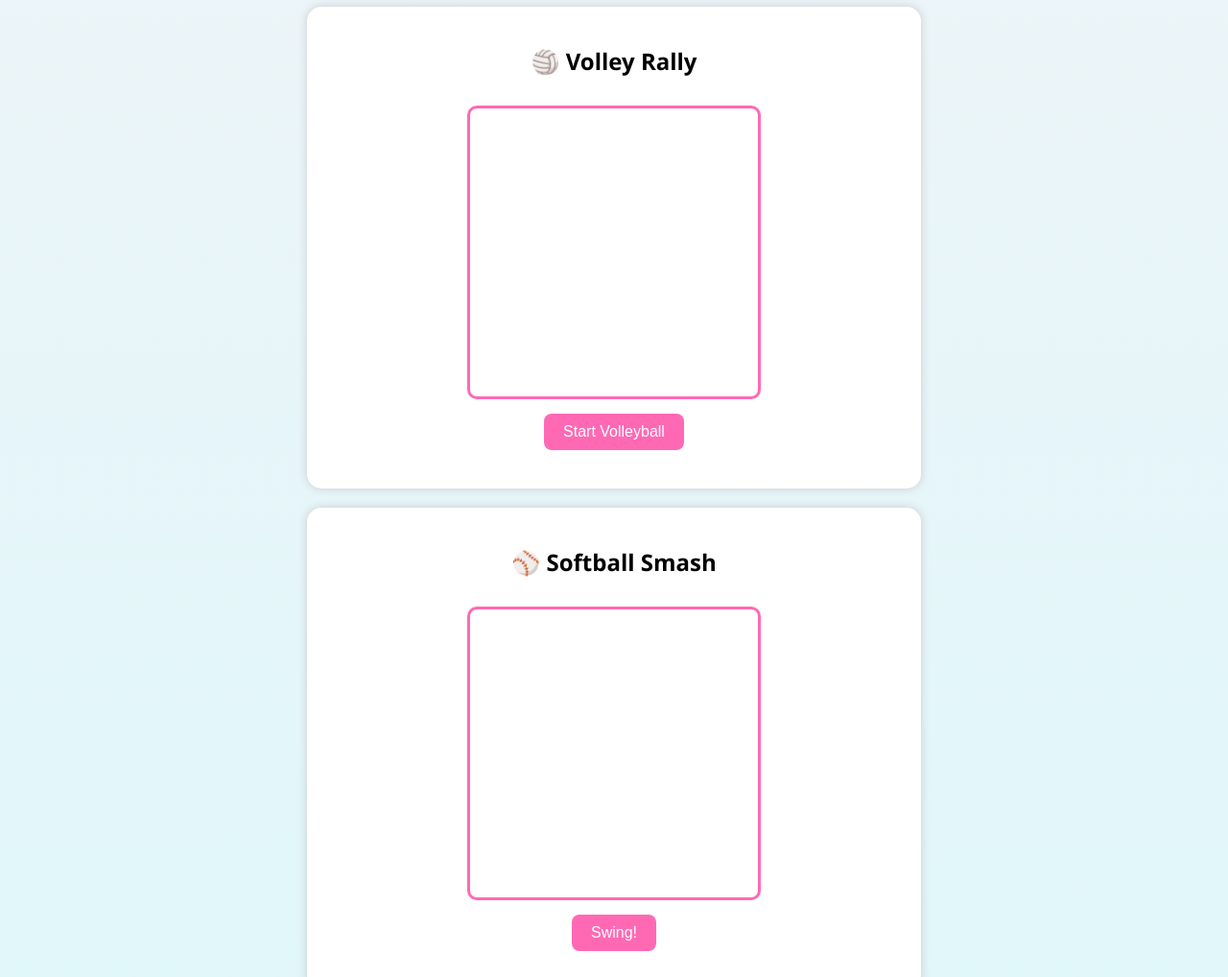
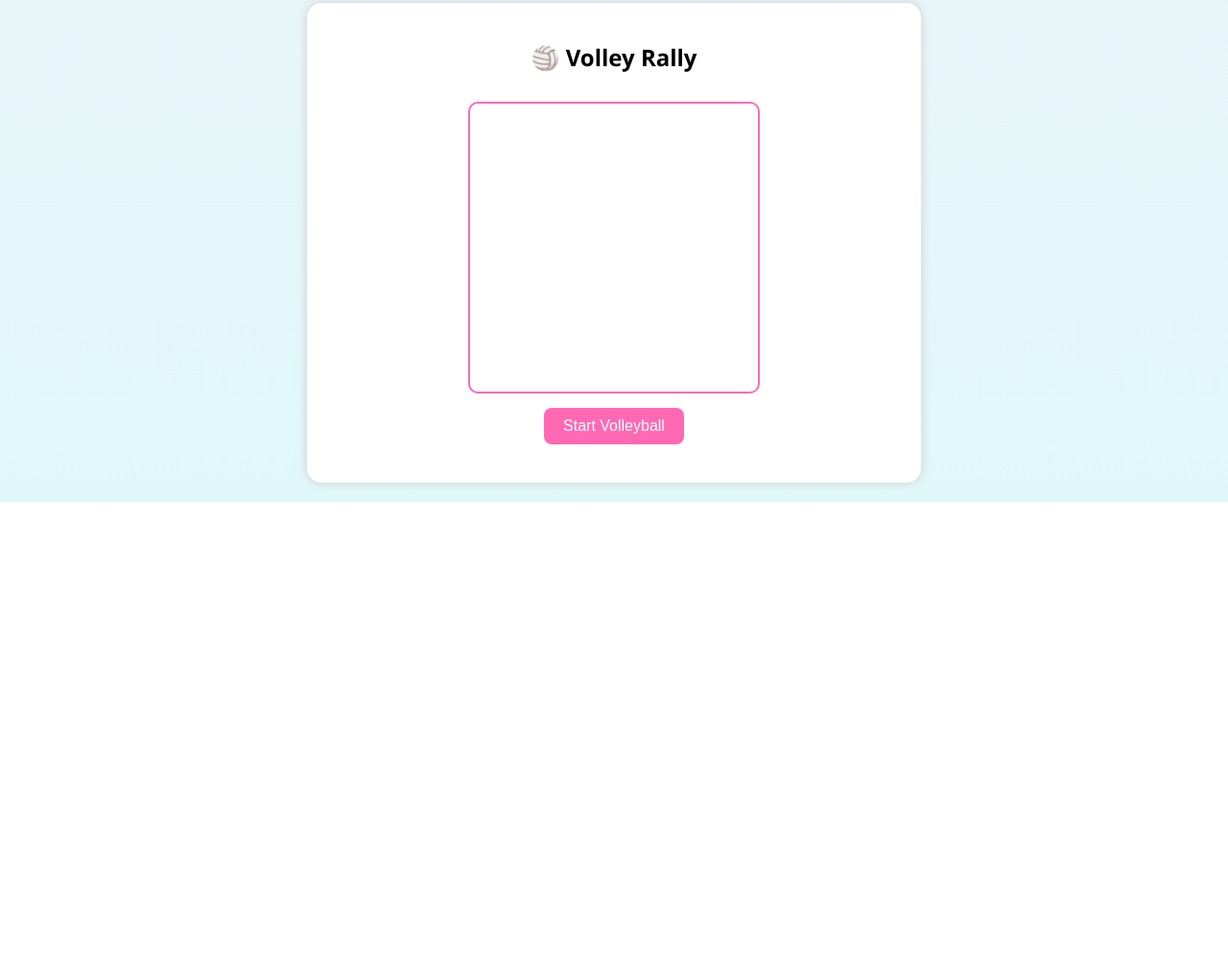
Before and after one commit to 3orca2024/flappy, a plain HTML site: page index.html in a window 1280 px wide. Shown: the part 1782-2800 px from the top of the page at 96% size. After the commit the page ends 2305 px from the top, so only its background shows below. Drawn offline with Linux system fonts and the light colour scheme.

Commit message:
Update index.html

```diff
--- a/index.html
+++ b/index.html
@@ -17,7 +17,7 @@
       margin: 0;
     }
     canvas {
-      border: 3px solid #ff69b4;
+      border: 2px solid #ff69b4;
       border-radius: 10px;
       margin: 10px;
       background-color: #ffffff;
@@ -58,7 +58,7 @@
 
   <div class="section">
     <h2>💖 About Me</h2>
-    <p>Hi! I'm <strong>Parker Champlin</strong>, a middle schooler who loves climbing 🧗‍♀️, skiing ⛷️, volleyball 🏐, and softball ⚾. This arcade is my sporty sparkle zone — pick your avatar and play!</p>
+    <p>Hi! I'm <strong>Parker Champlin</strong>, a middle schooler who loves climbing 🧗‍♀️, skiing ⛷️, and volleyball 🏐. This arcade is my sporty sparkle zone — pick your avatar and play!</p>
   </div>
 
   <div class="section">
@@ -68,7 +68,6 @@
       <option value="🧗‍♀️">🧗‍♀️ Climber</option>
       <option value="⛷️">⛷️ Skier</option>
       <option value="🏐">🏐 Volleyballer</option>
-      <option value="⚾">⚾ Softballer</option>
     </select>
     <p>Selected Avatar: <span id="avatarDisplay">🧍‍♀️</span></p>
   </div>
@@ -96,12 +95,6 @@
     <h2>🏐 Volley Rally</h2>
     <canvas id="volleyCanvas" width="300" height="300"></canvas><br>
     <button onclick="startVolley()">Start Volleyball</button>
-  </div>
-
-  <div class="section">
-    <h2>⚾ Softball Smash</h2>
-    <canvas id="softballCanvas" width="300" height="300"></canvas><br>
-    <button onclick="startSoftball()">Swing!</button>
   </div>
 
   <script>
@@ -206,37 +199,6 @@
         }
       }, 100);
     }
-
-    // Softball Smash
-    function startSoftball() {
-      const canvas = document.getElementById("softballCanvas");
-      const ctx = canvas.getContext("2d");
-      let ballX = 0;
-      let hitCount = 0;
-      let missCount = 0;
-
-      function pitch() {
-        ballX = 0;
-        const pitchInterval = setInterval(() => {
-          ctx.clearRect(0, 0, canvas.width, canvas.height);
-          ctx.beginPath();
-          ctx.arc(ballX, 150, 15, 0, Math.PI * 2);
-          ctx.fillStyle = "red";
-          ctx.fill();
-          ballX += 10;
-          if (ballX > 300) {
-            missCount++;
-            clearInterval(pitchInterval);
-            if (missCount >= 3) {
-              alert("You're out!");
-            } else {
-              pitch();
-            }
-          }
-        }, 100);
-
-        canvas.onclick = () => {
-          if (ballX > 100 && ballX < 200) {
-            hitCount++;
-            clearInterval(pitchInterval);
-            if (hitCount
+  </script>
+</body>
+</html>
```
